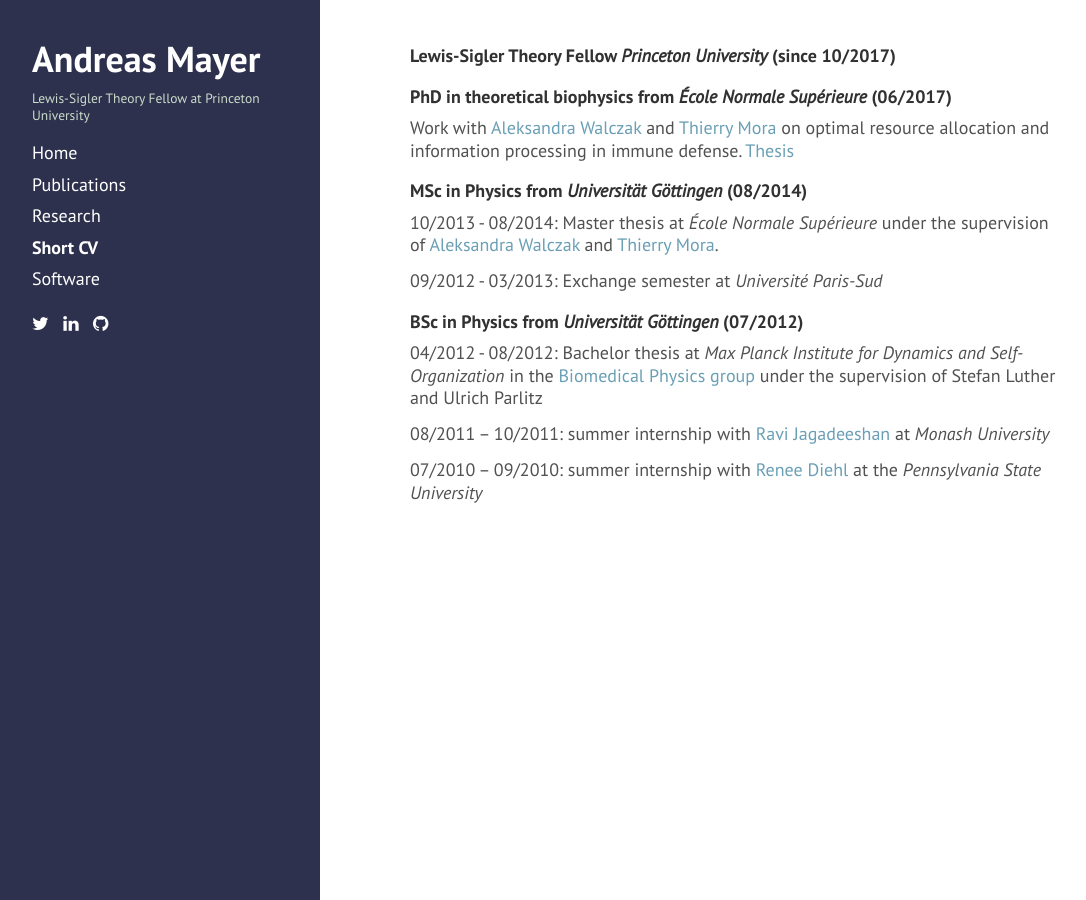
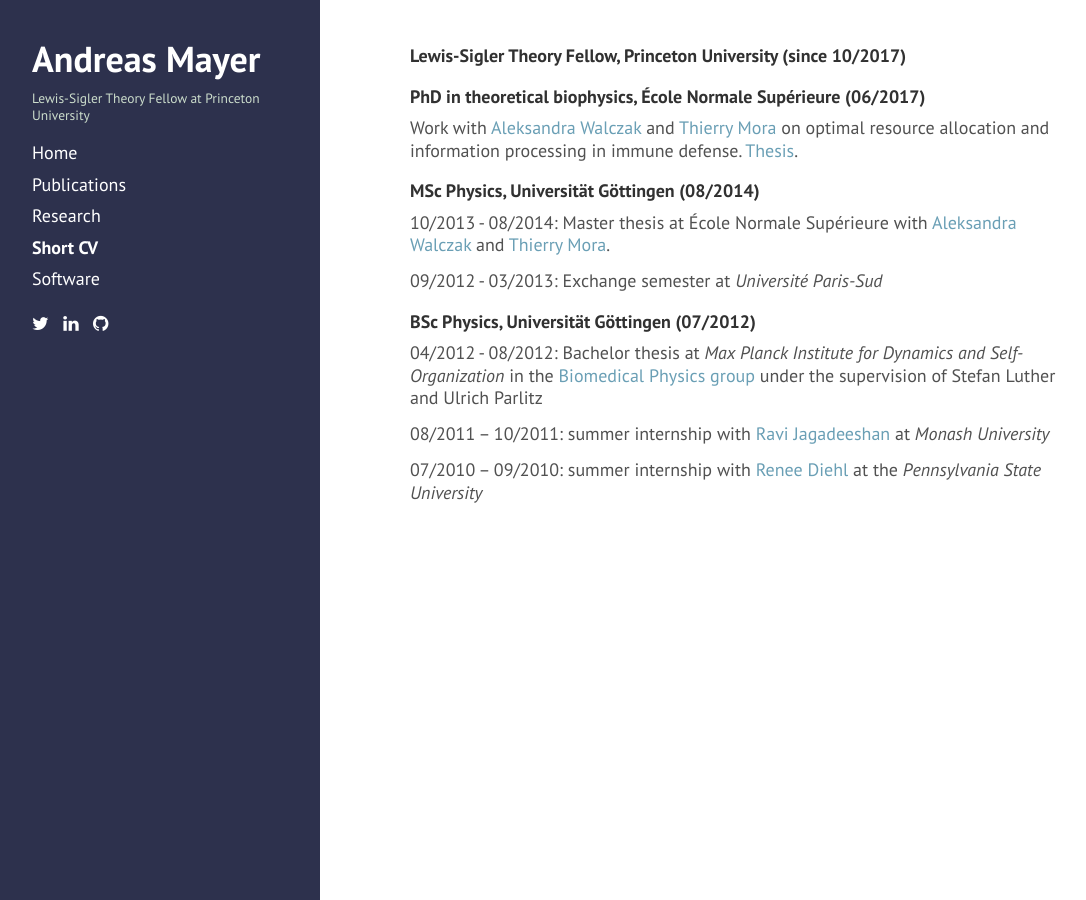
Before and after one commit to andim/andim.github.io, a Jekyll site: the page built from shortcv.md, in a window 1280 px wide. Shown: the whole page, without its empty margins (4-1090 px from the left). Built offline with Jekyll 4.4.1, drawn with Linux system fonts in a browser that asks for light colours; nearby versions of some CDN libraries.

Commit message:
cv updated

```diff
--- a/shortcv.md
+++ b/shortcv.md
@@ -3,17 +3,17 @@ layout: page
 title: Short CV
 ---
 
-#### Lewis-Sigler Theory Fellow *Princeton University* (since 10/2017)
+#### Lewis-Sigler Theory Fellow, Princeton University (since 10/2017)
 
-#### PhD in theoretical biophysics from *École Normale Supérieure* (06/2017)
-Work with [Aleksandra Walczak](http://www.phys.ens.fr/~awalczak/) and [Thierry Mora](http://www.phys.ens.fr/~tmora/) on optimal resource allocation and information processing in immune defense. [Thesis](http://www.theses.fr/s183895)
+#### PhD in theoretical biophysics, École Normale Supérieure (06/2017)
+Work with [Aleksandra Walczak](http://www.phys.ens.fr/~awalczak/) and [Thierry Mora](http://www.phys.ens.fr/~tmora/) on optimal resource allocation and information processing in immune defense. [Thesis](http://www.theses.fr/s183895).
 
-#### MSc in Physics from *Universität Göttingen* (08/2014)
-10/2013 - 08/2014: Master thesis at *École Normale Supérieure* under the supervision of [Aleksandra Walczak](http://www.phys.ens.fr/~awalczak/) and [Thierry Mora](http://www.phys.ens.fr/~tmora/).
+#### MSc Physics, Universität Göttingen (08/2014)
+10/2013 - 08/2014: Master thesis at École Normale Supérieure with [Aleksandra Walczak](http://www.phys.ens.fr/~awalczak/) and [Thierry Mora](http://www.phys.ens.fr/~tmora/).
 
 09/2012 - 03/2013: Exchange semester at *Université Paris-Sud*
 
-#### BSc in Physics from *Universität Göttingen* (07/2012)
+#### BSc Physics, Universität Göttingen (07/2012)
 04/2012 - 08/2012: Bachelor thesis at *Max Planck Institute for Dynamics and Self-Organization* in the [Biomedical Physics group](http://bmp.ds.mpg.de/) under the supervision of Stefan Luther and Ulrich Parlitz
 
 08/2011 – 10/2011: summer internship with [Ravi Jagadeeshan](http://users.monash.edu.au/~rprakash/) at *Monash University*
```
